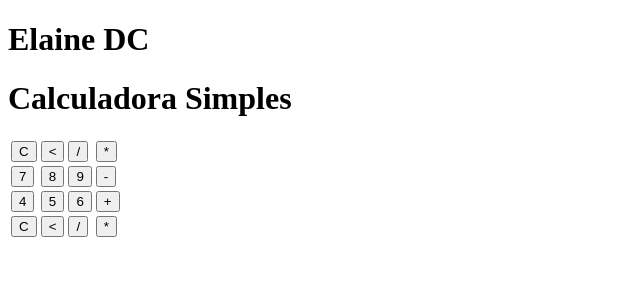
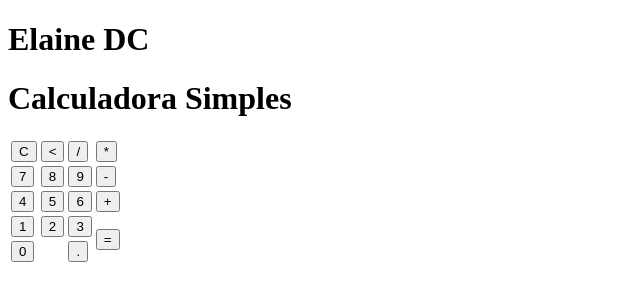
Before and after one commit to Elainedc/Calculadora-simples, a plain HTML site: page index.html in a window 1280 px wide. Shown: the whole page, without its empty margins (0-640 px from the left). Drawn offline with Linux system fonts and the light colour scheme.

Commit message:
terminando primeira parte

```diff
--- a/index.html
+++ b/index.html
@@ -4,6 +4,7 @@
     <meta charset="UTF-8">
     <meta name="viewport" content="width=device-width, initial-scale=1.0">
     <title>Calculadora simples</title>
+    <link rel="stylesheet" href="style.css">
 </head>
 <body>
     <div class="fundo">
@@ -31,10 +32,15 @@
                     <td><button>+</button></td>
                 </tr>
                 <tr>
-                    <td><button>C</button></td>
-                    <td><button><</button></td>
-                    <td><button>/</button></td>
-                    <td><button>*</button></td>
+                    <td><button>1</button></td>
+                    <td><button>2</button></td>
+                    <td><button>3</button></td>
+                    <td rowspan="2"><button>=</button></td>
+                </tr>
+                <tr>
+                    <td colspan="2"><button>0</button></td>
+                    <td><button>.</button></td>
+
                 </tr>
             </table>
         </div>
```
